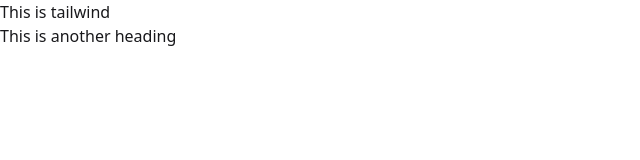
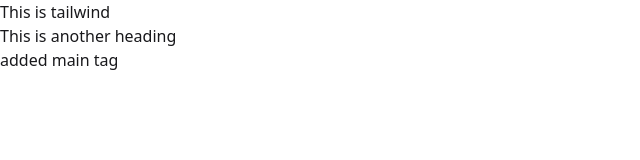
Before and after one commit to Ahamedsumon/alphabet-clash-project, a plain HTML site: page index.html in a window 1280 px wide. Shown: the whole page, without its empty margins (0-640 px from the left). Drawn offline with nearby package versions, Linux system fonts and the light colour scheme.

Commit message:
added main tag

```diff
--- a/index.html
+++ b/index.html
@@ -10,5 +10,8 @@
 <body>
     <h2>This is tailwind</h2>
     <h1>This is another heading </h1>
+    <main>
+        <p>added main tag</p>
+    </main>
 </body>
 </html>
```
